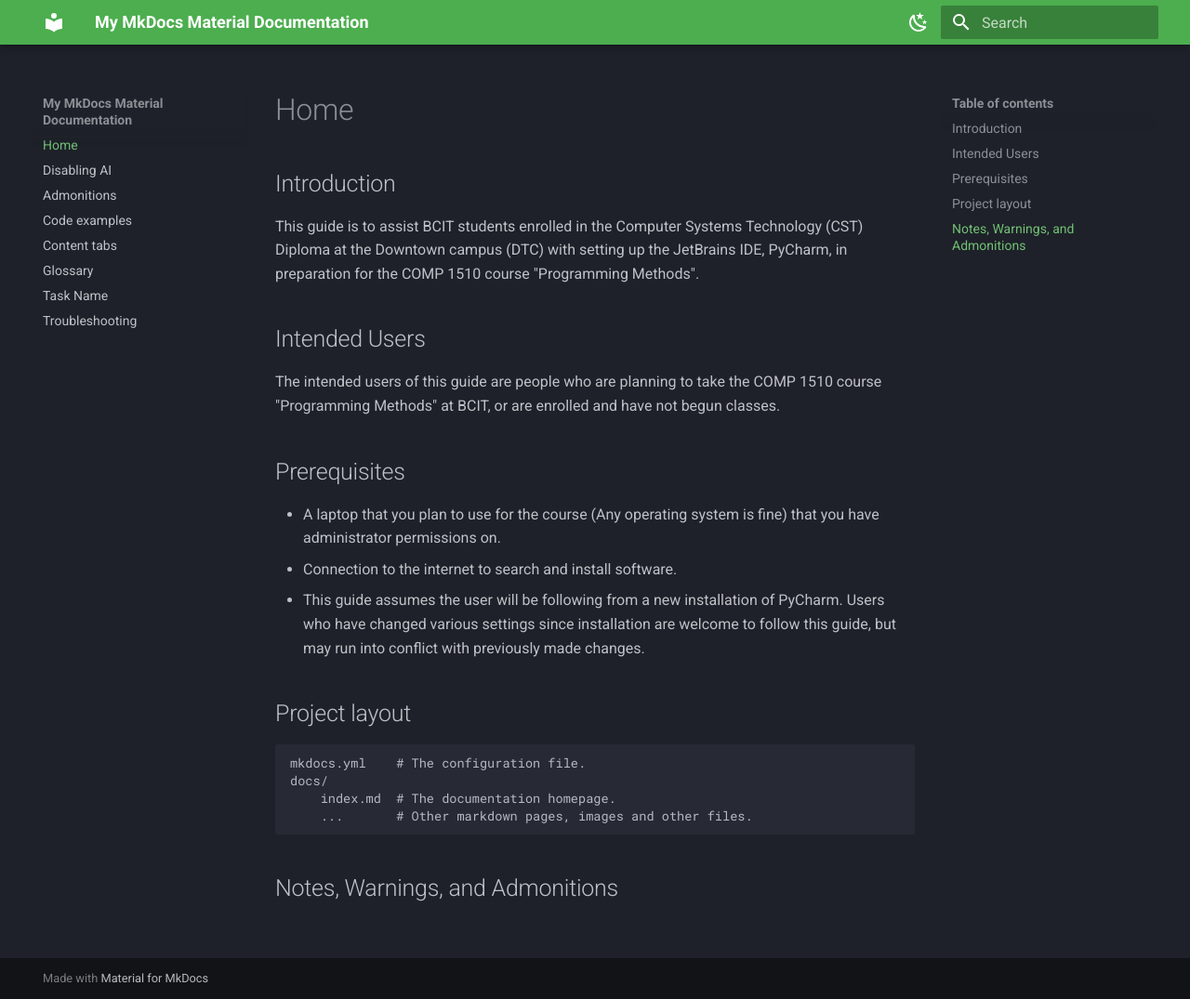
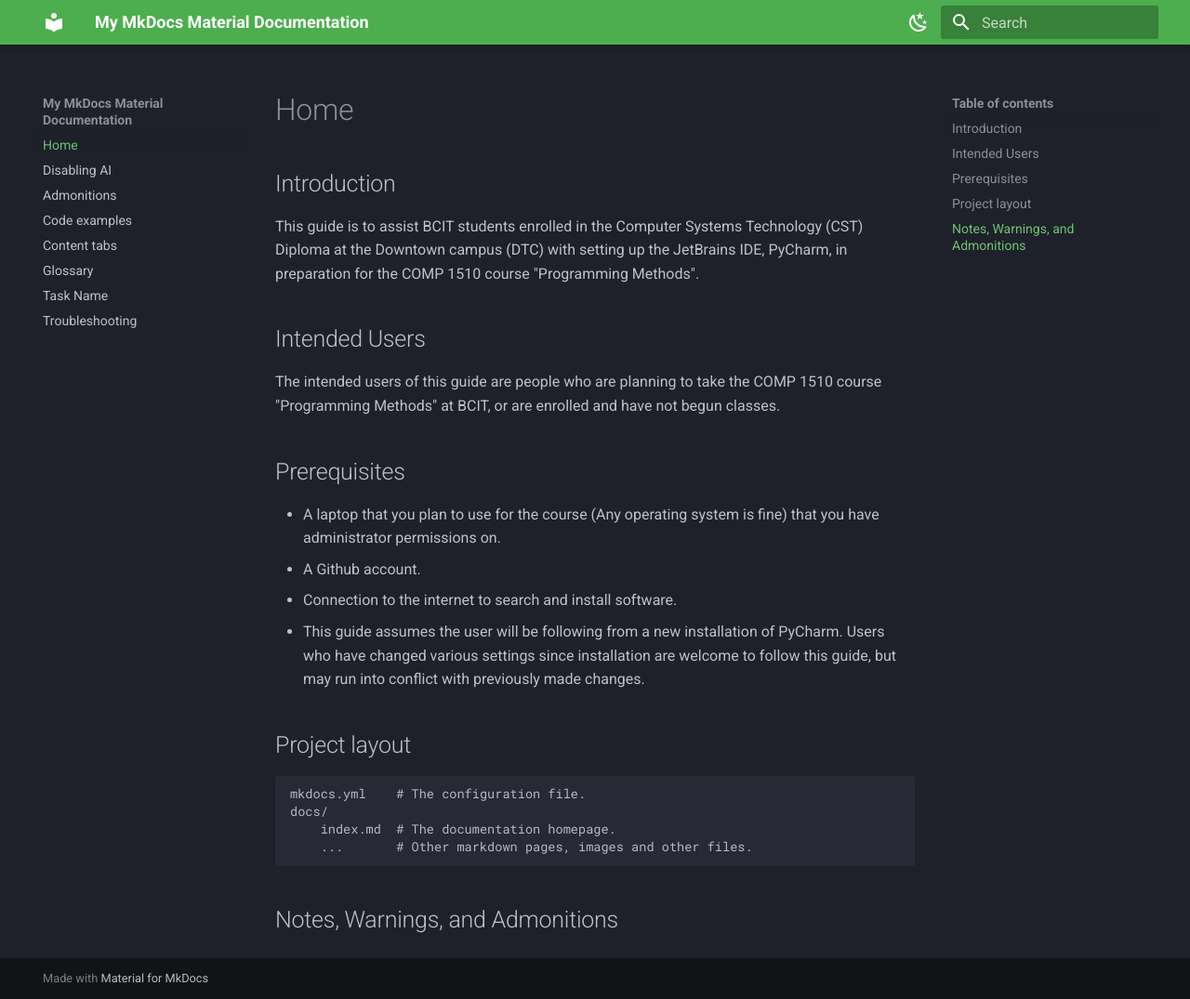
Before and after one commit to farahalterman/mkdocsDemo, an MkDocs documentation site: the page built from docs/index.md, in a window 1280 px wide and 1075 px high. Shown: the whole window at 93% size. Built offline with MkDocs 1.6.1 and Material for MkDocs 9.7.7, drawn with Linux system fonts in a browser that asks for light colours.

Commit message:
Added Github account to prereqs

```diff
--- a/docs/index.md
+++ b/docs/index.md
@@ -14,6 +14,7 @@ or are enrolled and have not begun classes.
 
 * A laptop that you plan to use for the course (Any operating system is fine) that you have administrator permissions
 on.
+* A Github account.
 * Connection to the internet to search and install software.
 * This guide assumes the user will be following from a new installation of PyCharm. Users who have changed various
 settings since installation are welcome to follow this guide, but may run into conflict with previously made changes.
```
